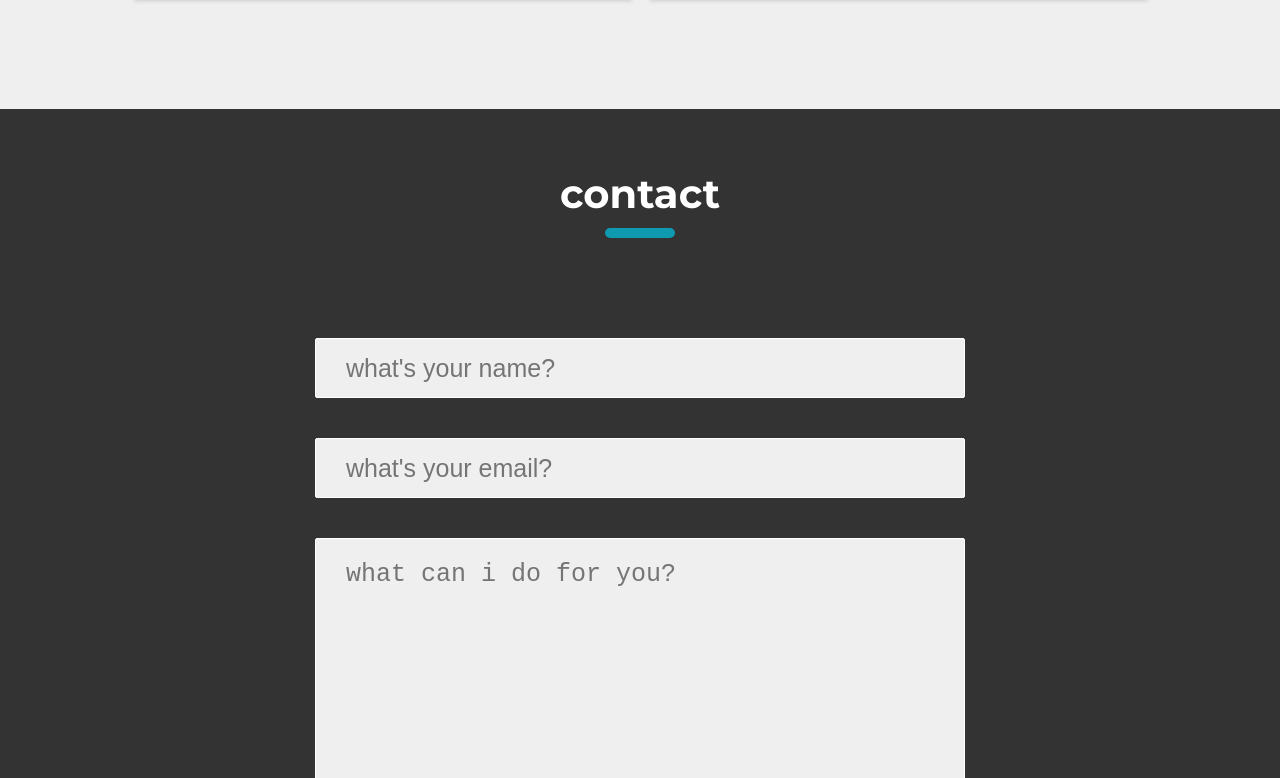
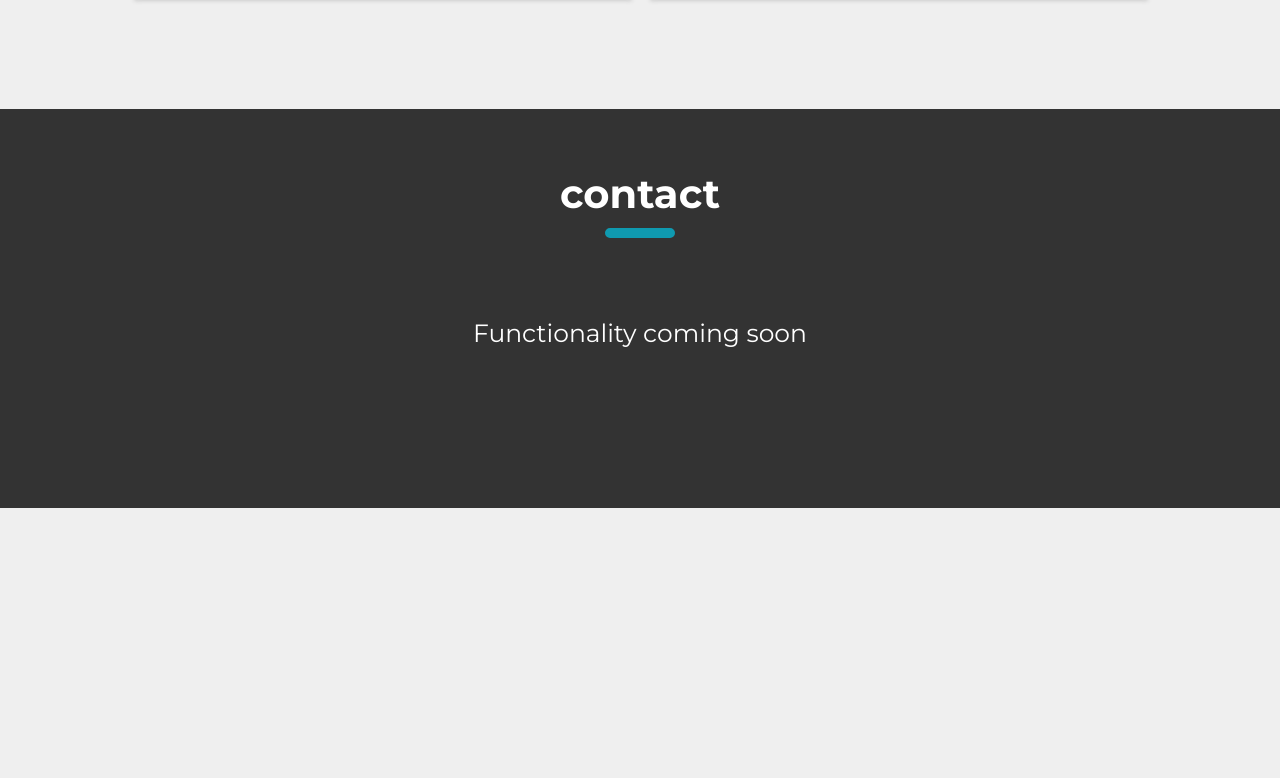
Before and after one commit to jf-t/jacktilly.com, a React (Create React App) app: page / in a window 1280 px wide. Shown: the part 4302-5080 px from the top of the page. After the commit the page ends 4810 px from the top, so only its background shows below. Built offline with nearby package versions, Linux system fonts and the light colour scheme.

Commit message:
Removed contact info from Live site

```diff
--- a/src/components/contact/Contact.css
+++ b/src/components/contact/Contact.css
@@ -60,6 +60,10 @@ body {
     color: #000;
     padding: 0 30px;
     box-sizing: border-box; }
+    .contact .contact-content .contact-info p {
+      color: #fff;
+      font-size: 25px;
+      margin-bottom: 100px; }
     .contact .contact-content .contact-info .contact-form {
       width: 60%;
       max-width: 650px;
--- a/src/components/contact/Contact.js
+++ b/src/components/contact/Contact.js
@@ -13,13 +13,8 @@ class Contact extends Component {
     }
 
     render () {
-        return (
-            <div className="contact section">
-                <div className="contact-content">
-                    <div className="contact-header">
-                        <h1>contact</h1>
-                    </div>
 
+        let contactnfo = (
             <div className="contact-info">
                 <div className="contact-form">
                     <div className="contact-cont contact-name">
@@ -35,6 +30,21 @@ class Contact extends Component {
                     <button onClick={this.sendEmail}>Send Message!</button>
                 </div>
             </div>
+        );
+
+        // contactInfo removed from return () for future release
+
+
+        return (
+            <div className="contact section">
+                <div className="contact-content">
+                    <div className="contact-header">
+                        <h1>contact</h1>
+                    </div>
+
+                    <div className="contact-info">
+                        <p>Functionality coming soon</p>
+                    </div>
                 </div>
             </div>
         )
--- a/src/components/contact/Contact.scss
+++ b/src/components/contact/Contact.scss
@@ -17,6 +17,12 @@
             color: #000;
             padding: 0 30px;
             box-sizing: border-box;
+
+            p {
+                color: #fff;
+                font-size: 25px;
+                margin-bottom: 100px;
+            }
 
             .contact-form {
                 width: 60%;
```
Lines whose indentation alone changed are shown as unchanged.
